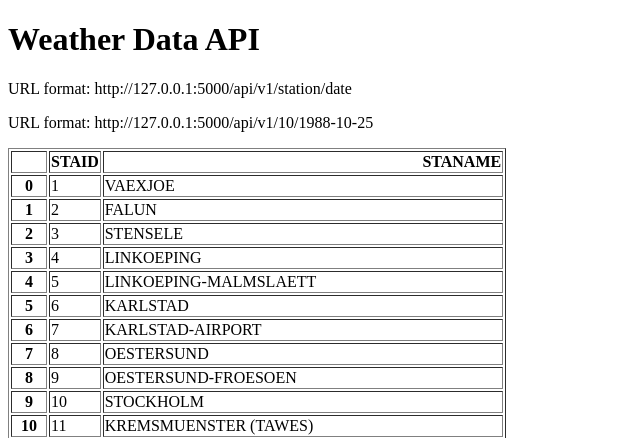
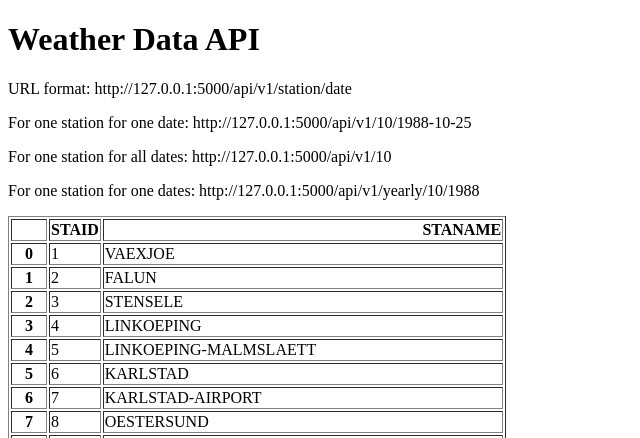
Before and after one commit to nirmal-mali-02/weather-api, a Flask app: page / in a window 1280 px wide. Shown: the top 438 px of the page, without its empty margins (0-640 px from the left). Run offline with Flask 3, Linux system fonts and the light colour scheme.

Commit message:
Day 31: adding more functionalities

```diff
--- a/main.py
+++ b/main.py
@@ -5,9 +5,11 @@ app = Flask(__name__)
 
 stations = pd.read_csv('data-small/stations.txt', skiprows=17)
 stations = stations[['STAID', 'STANAME                                 ']]
+
+
 @app.route('/')
 def home():
-    return render_template('home.html',  data=stations.to_html())
+    return render_template('home.html', data=stations.to_html())
 
 
 @app.route('/api/v1/<station>/<date>')
@@ -21,5 +23,22 @@ def about(station, date):
             "temperature": temperature}
 
 
+@app.route('/api/v1/<station>')
+def all_data(station):
+    filename = 'data-small/TG_STAID' + str(station.zfill(6)) + '.txt'
+    df = pd.read_csv(filename, skiprows=20, parse_dates=['    DATE'])
+    result = df.to_dict(orient='records')
+    return result
+
+
+@app.route('/api/v1/yearly/<station>/<year>')
+def yearly(station, year):
+    filename = 'data-small/TG_STAID' + str(station.zfill(6)) + '.txt'
+    df = pd.read_csv(filename, skiprows=20)
+    df['    DATE'] = df['    DATE'].astype(str)
+    result = df[df['    DATE'].str.startswith(str(year))].to_dict(orient='records')
+    return result
+
+
 if __name__ == "__main__":
     app.run(debug=True)
--- a/templates/home.html
+++ b/templates/home.html
@@ -7,7 +7,9 @@
     <body>
         <h1>Weather Data API</h1>
         <p>URL format: http://127.0.0.1:5000/api/v1/station/date</p>
-    <p>URL format: http://127.0.0.1:5000/api/v1/10/1988-10-25</p>
+        <p>For one station for one date: http://127.0.0.1:5000/api/v1/10/1988-10-25</p>
+        <p>For one station for all dates: http://127.0.0.1:5000/api/v1/10</p>
+        <p>For one station for one dates: http://127.0.0.1:5000/api/v1/yearly/10/1988</p>
         <p>{{data|safe}}</p>
     </body>
 </html>
```
Lines whose indentation alone changed are shown as unchanged.
